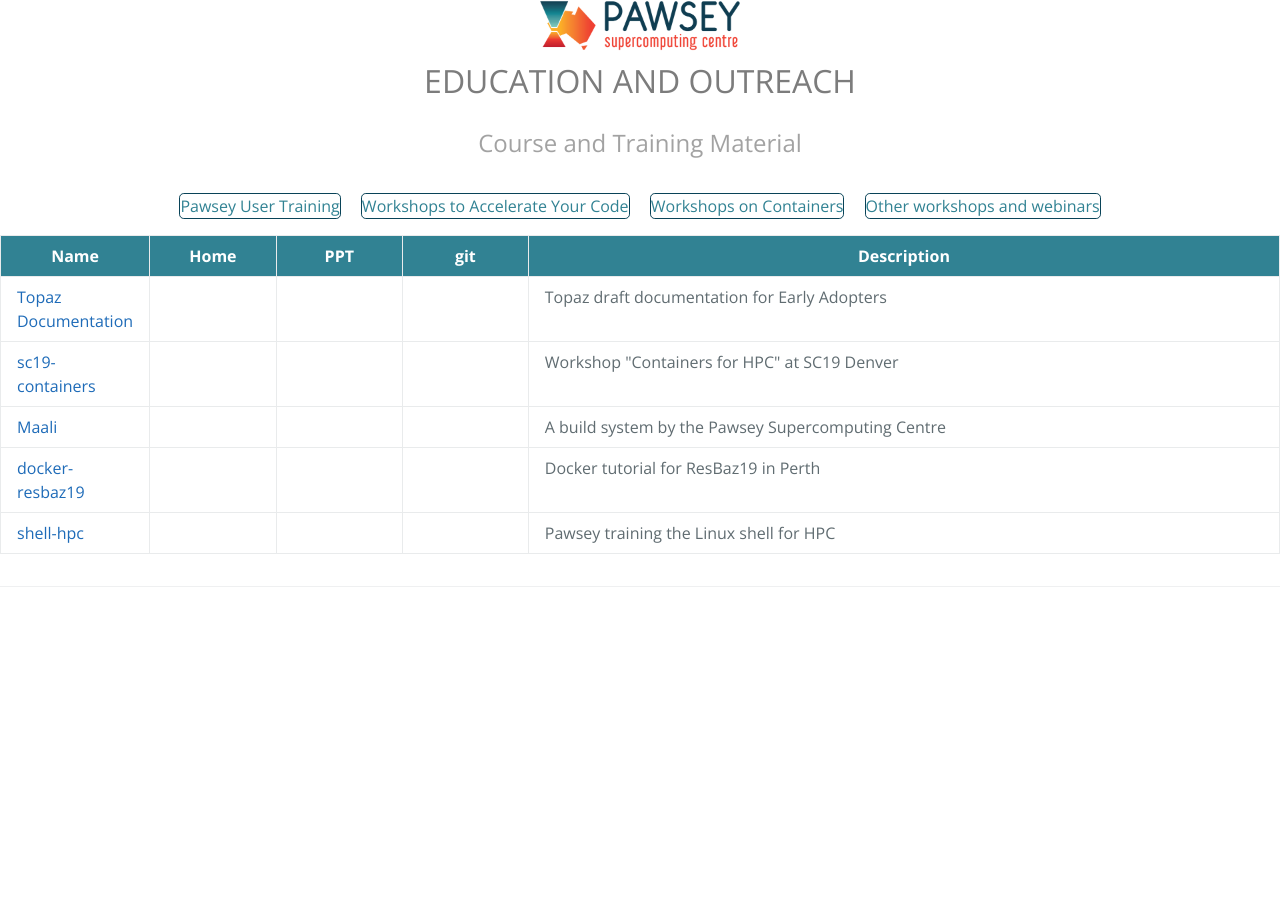
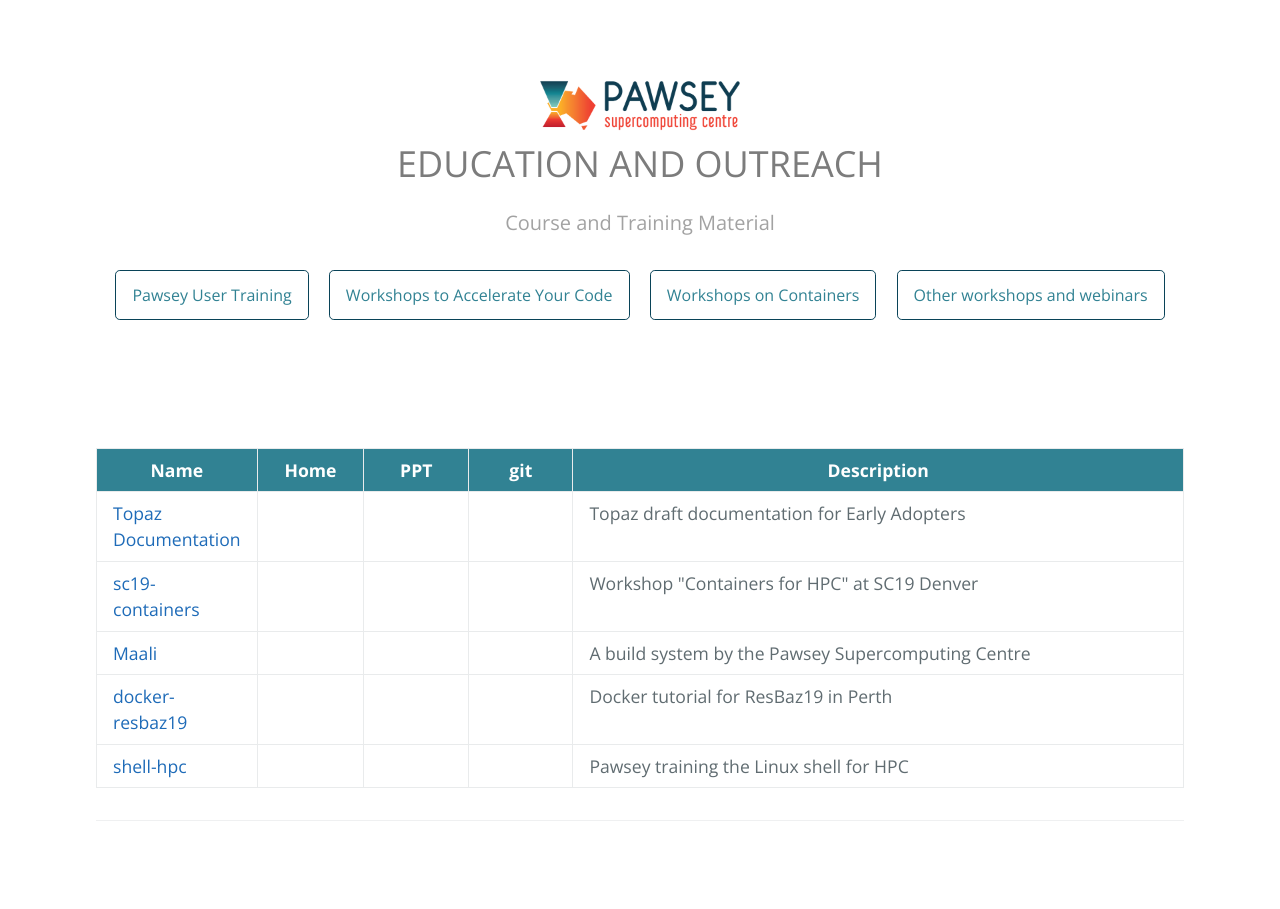
Before and after one commit to ratkinson0405/ratkinson0405.github.io, a Jekyll site: the page built from index.md, in a window 1280 px wide. Built offline with Jekyll 4.4.1, drawn with Linux system fonts in a browser that asks for light colours; our own code applies the rules of GitHub Pages for plain Markdown files; the repository's description, which GitHub fills in, is left out.

Commit message:
Update variables.scss

```diff
--- a/_sass/variables.scss
+++ b/_sass/variables.scss
@@ -1,5 +1,5 @@
 // Breakpoints
-$large-breakpoint: 100% !default;
+$large-breakpoint: 64em !default;
 $medium-breakpoint: 42em !default;
 
 // Headers
```
